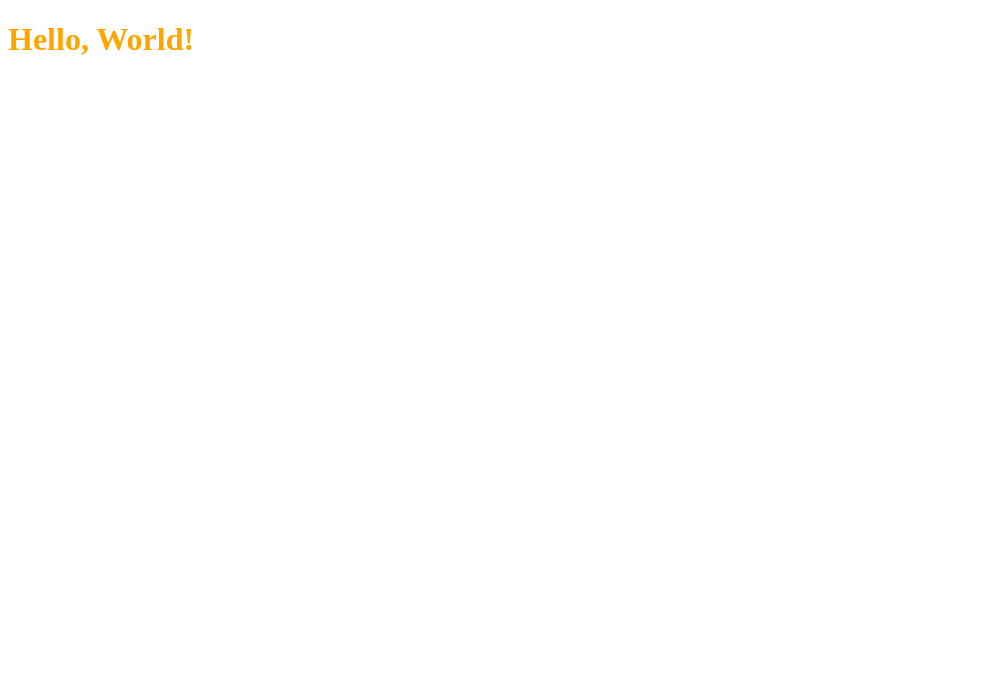
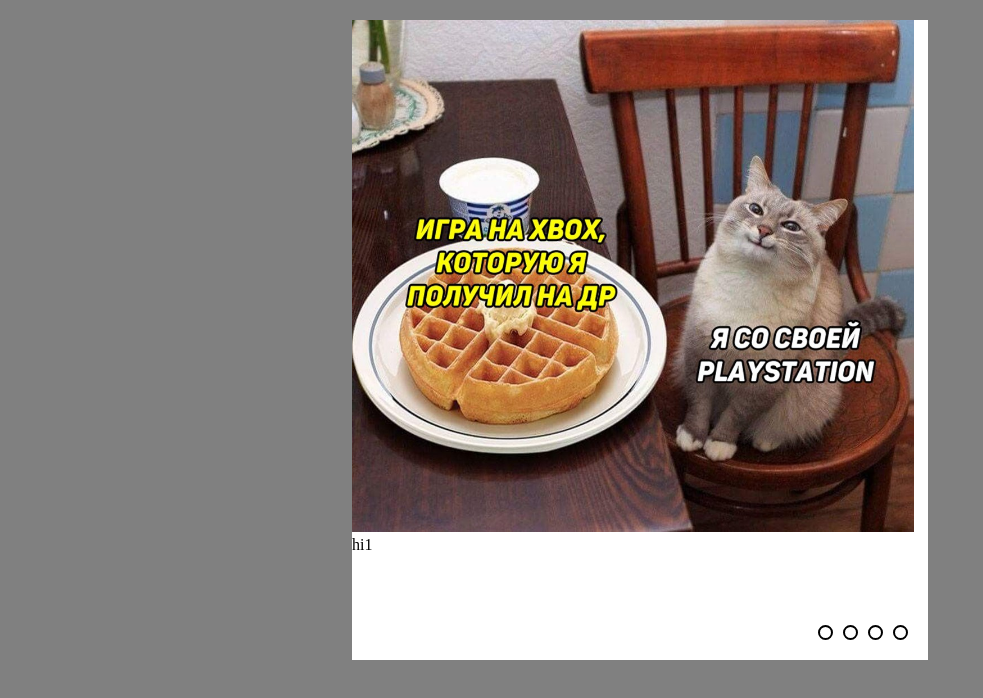
Before and after one commit to Honeychka/cssMemSlider, a plain HTML site: page cssMemSlider/index.html in a window 1280 px wide. Shown: the whole page, without its empty margins (0-983 px from the left). Drawn offline with Linux system fonts and the light colour scheme.

Commit message:
feat: add markup and basic styles (fri, may 13, 2022 10:59:00 PM)

```diff
--- a/cssMemSlider/index.html
+++ b/cssMemSlider/index.html
@@ -8,7 +8,37 @@
     <title>cssMemSlider</title>
 </head>
 <body>
-    <h1>Hello, World!</h1>
-
+    <div class="container">
+        <div class="slider">
+            <div class="navigation">
+                <label for="s1" class="navigation__item"></label>
+                <label for="s2" class="navigation__item"></label>
+                <label for="s3" class="navigation__item"></label>
+                <label for="s4" class="navigation__item"></label>
+            </div>
+            <div class="slider__items">
+                <input type="radio" name="s" id="s1">
+                <input type="radio" name="s" id="s2">
+                <input type="radio" name="s" id="s3">
+                <input type="radio" name="s" id="s4">
+                <div class="item s1">
+                    <img src="./img/1.jpg" alt="mem">
+                    <p class="item__text">hi1</p>
+                </div>
+                <div class="item">
+                    <img src="./img/2.jpg" alt="mem">
+                    <p class="item__text">hi2</p>
+                </div>
+                <div class="item">
+                    <img src="./img/3.jpg" alt="mem">
+                    <p class="item__text">hi3</p>
+                </div>
+                <div class="item">
+                    <img src="./img/4.jpg" alt="mem">
+                    <p class="item__text">hi4</p>
+                </div>
+            </div>
+        </div>
+    </div>
 </body>
 </html>
--- a/cssMemSlider/style.css
+++ b/cssMemSlider/style.css
@@ -1,3 +1,73 @@
-h1{
-    color: orange;
+*{
+    padding: 0;
+    margin: 0;
+    box-sizing: border-box;
 }
+body{
+    position: relative;
+    background-color: gray;
+}
+.container{
+    position: relative;
+    display: flex;
+    align-items: center;
+    justify-content: center;
+    width: 45%;
+    height: 80vh;
+    background-color: #fff;
+    margin: 20px auto;
+}
+.slider{
+    position: relative;
+    overflow: hidden;
+    max-width: 1000px;
+    height: 100%;
+}
+.slider__items{
+    width: 400%;
+    height: 100%;
+    display: flex;
+}
+.item{
+    width: 25%;
+    transition: all 0.7s ease;
+}
+.item img{
+    max-width: 100%;
+    height: 80%;
+}
+.slider__items input{
+    position: absolute;
+    visibility: hidden;
+}
+.navigation{
+    position: absolute;
+    right: 20px;
+    bottom: 20px;
+    display: flex;
+    justify-content: center;
+}
+.navigation__item{
+    width: 15px;
+    height: 15px;
+    border-radius: 50%;
+    border: 2px solid black;
+    margin-left: 10px;
+    cursor: pointer;
+    transition: all 0.3s ease;
+}
+.navigation__item:hover{
+    background-color: black;
+}
+#s1:checked ~ .s1{
+    margin-left: 0;
+}
+#s2:checked ~ .s1{
+    margin-left: -25%;
+}
+#s3:checked ~ .s1{
+    margin-left: -50%;
+}
+#s4:checked ~ .s1{
+    margin-left: -75%;
+}
```
Also changed, not shown: cssMemSlider/img/1.jpg (added), cssMemSlider/img/2.jpg (added), cssMemSlider/img/3.jpg (added), cssMemSlider/img/4.jpg (added).
